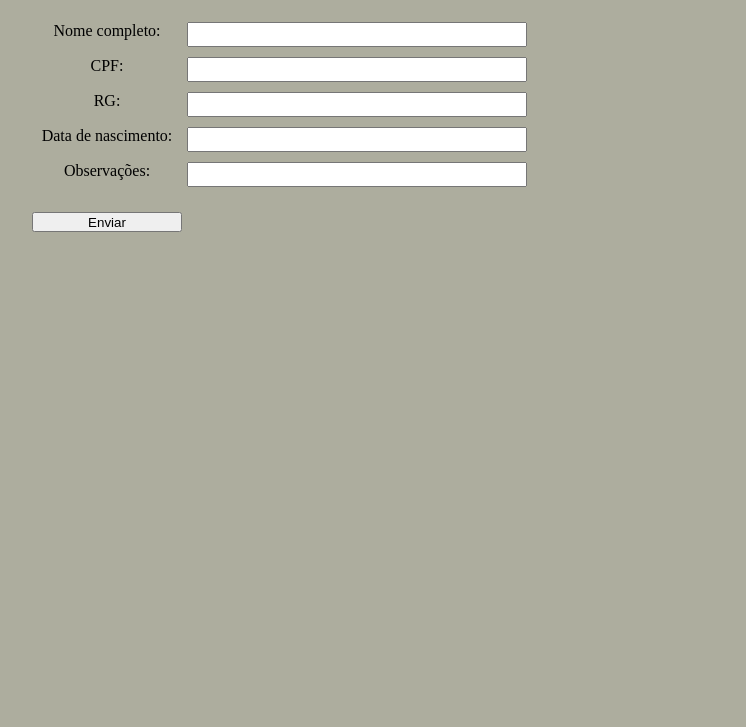
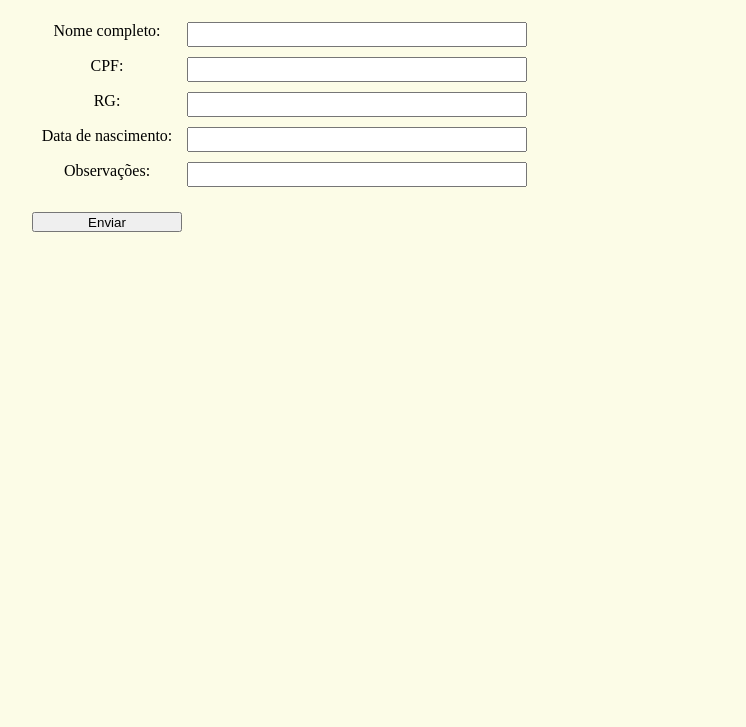
Before and after one commit to RamonVeirone/javascript-course, a plain HTML site: page Treino/treino.html in a window 1280 px wide. Shown: the part 73-800 px from the top of the page, without its empty margins (56-802 px from the left). Drawn offline with Linux system fonts and the light colour scheme.

Commit message:
treino24

```diff
--- a/Treino/treino.css
+++ b/Treino/treino.css
@@ -1,5 +1,5 @@
 body {
-    background-color: rgb(173, 173, 158);
+    background-color: rgb(252, 252, 231);
     text-align: center;
 }
 
```
